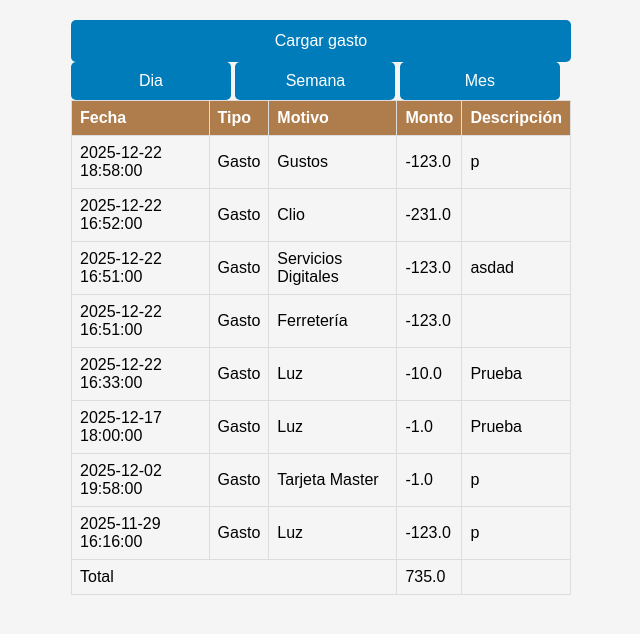
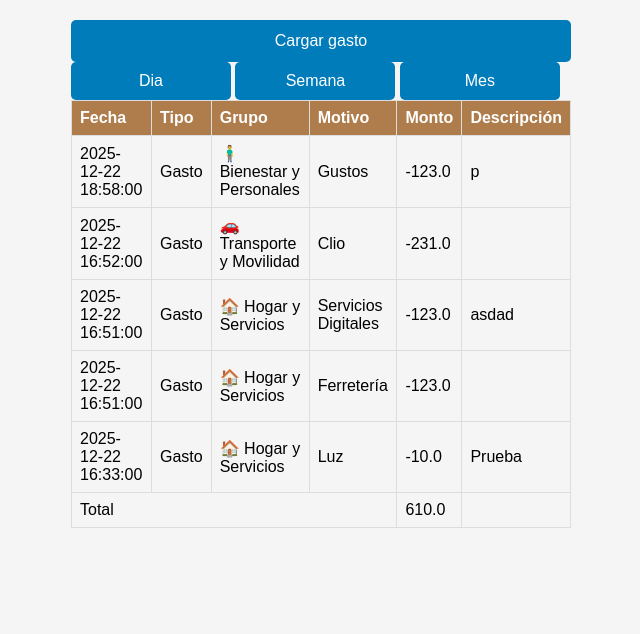
Before and after one commit to n4nbush/Gestor-gatos, a Flask app: page /resumen in a window 1280 px wide. Shown: the top 634 px of the page, without its empty margins (319-959 px from the left). Run offline with Flask 3, Linux system fonts and the light colour scheme; data comes from the database, SQL or seed files in the repository; both versions use the stored data as it was after the commit.

Commit message:
Refactor la base de datos y mejora la plantilla de resumen
- Actualiza los nombres de las columnas en la tabla 'datos' de la base de datos.
- Modifica la lógica para obtener días en la función 'resumen'.
- Añade la función 'seleccionar_categoria' para categorizar gastos.
- Elimina el archivo de pruebas innecesario.
- Agrega una columna 'Grupo' en la plantilla 'resumen.html' para mostrar la categoría de gastos.

```diff
--- a/app.py
+++ b/app.py
@@ -46,11 +46,11 @@ def init_db():
         cursor = db.cursor()
         cursor.execute("""
             CREATE TABLE IF NOT EXISTS datos (
-                fecha_hora TEXT,
-                tipo TEXT,
-                motivo TEXT,
-                monto REAL,
-                descripcion TEXT
+                FECHA TEXT,
+                TIPO TEXT,
+                MOTIVO TEXT,
+                IMPORTE REAL,
+                DESCRIPCION TEXT
             )
         """)
         db.commit()
@@ -74,15 +74,15 @@ def resumen():
             dias = request.form.get("semana")
             print(dias)
         elif request.form.get("mes"):
-            dias = request.form.get("semana")
+            dias = request.form.get("mes")
         else:
             dias = 7
         return redirect(url_for('resumen',dias=dias))
 
-    dias = request.args.get('dias', default=30, type=int)
+    dias = request.args.get('dias', default=7, type=int)
 
     resultados = funciones.traer_datos(dias)
-    return render_template('resumen.html', resultados=resultados)
+    return render_template('resumen.html', resultados=resultados, seleccionar_categoria=funciones.seleccionar_categoria)
 
 @app.route('/registrar', methods=['POST'])
 def registrar():
--- a/funciones.py
+++ b/funciones.py
@@ -1,6 +1,14 @@
 import gspread
 from datetime import time
 import sqlite3
+
+
+Finanzas_y_Deudas = ["Deuda Viejo","Tarjeta Visa","Tarjeta Master","Deuda Banco"]
+Consumo_y_Vida_Diaria = ["Gastos Hormiga", "Comida Trabajo","Almacén"]
+Hogar_y_Servicios = ["Internet","Celular","Ferretería","Luz","Servicios Digitales"]
+Familia = ["Niñera","Boris","Agustina"]
+Bienestar_y_Personales = ["Gustos","Ropa","GIM","Farmacia","Psicóloga","Peluquería","Indoor"]
+Transporte_y_Movilidad = ["Uber","Moto","Clio","SUBE"]
 
 class GoogleSheet:
 
@@ -39,3 +47,18 @@ def traer_datos(dias=7):
 
     resultados = cursor.fetchall()
     return(resultados)
+
+def seleccionar_categoria(categoria):
+
+    if categoria in Finanzas_y_Deudas:
+        return("🧾 Finanzas y Deudas")
+    elif categoria in Consumo_y_Vida_Diaria:
+        return("🛒 Consumo y Vida Diaria")
+    elif categoria in Hogar_y_Servicios:
+        return("🏠 Hogar y Servicios")
+    elif categoria in Familia:
+        return("👨‍👩‍👦 Familia")
+    elif categoria in Bienestar_y_Personales:
+        return("🧍‍♂️ Bienestar y Personales")
+    elif categoria in Transporte_y_Movilidad:
+        return("🚗 Transporte y Movilidad")
--- a/templates/resumen.html
+++ b/templates/resumen.html
@@ -11,6 +11,7 @@
         <tr>
             <th>Fecha</th>
             <th>Tipo</th>
+            <th>Grupo</th>
             <th>Motivo</th>
             <th>Monto</th>
             <th>Descripción</th>
@@ -33,6 +34,7 @@
 
             <td>{{ resultado[0] }}</li>
             <td>{{ resultado[1] }}</li>
+            <td>{{seleccionar_categoria(resultado[2])}}</td>
             <td>{{ resultado[2] }}</li>
             <td>{{ (resultado[3]) }}</li>
             <td>{{ resultado[4] }}</li>
@@ -42,7 +44,7 @@
     {% endfor %}
     <tfoot>
       <tr>
-        <td colspan="3">Total</td>
+        <td colspan="4">Total</td>
         <td>{{ ns.total }}</td>
         <td></td>
       </tr>
```
Also changed, not shown: pruebas.py (deleted, +0 -18 lines), gastos.db.
